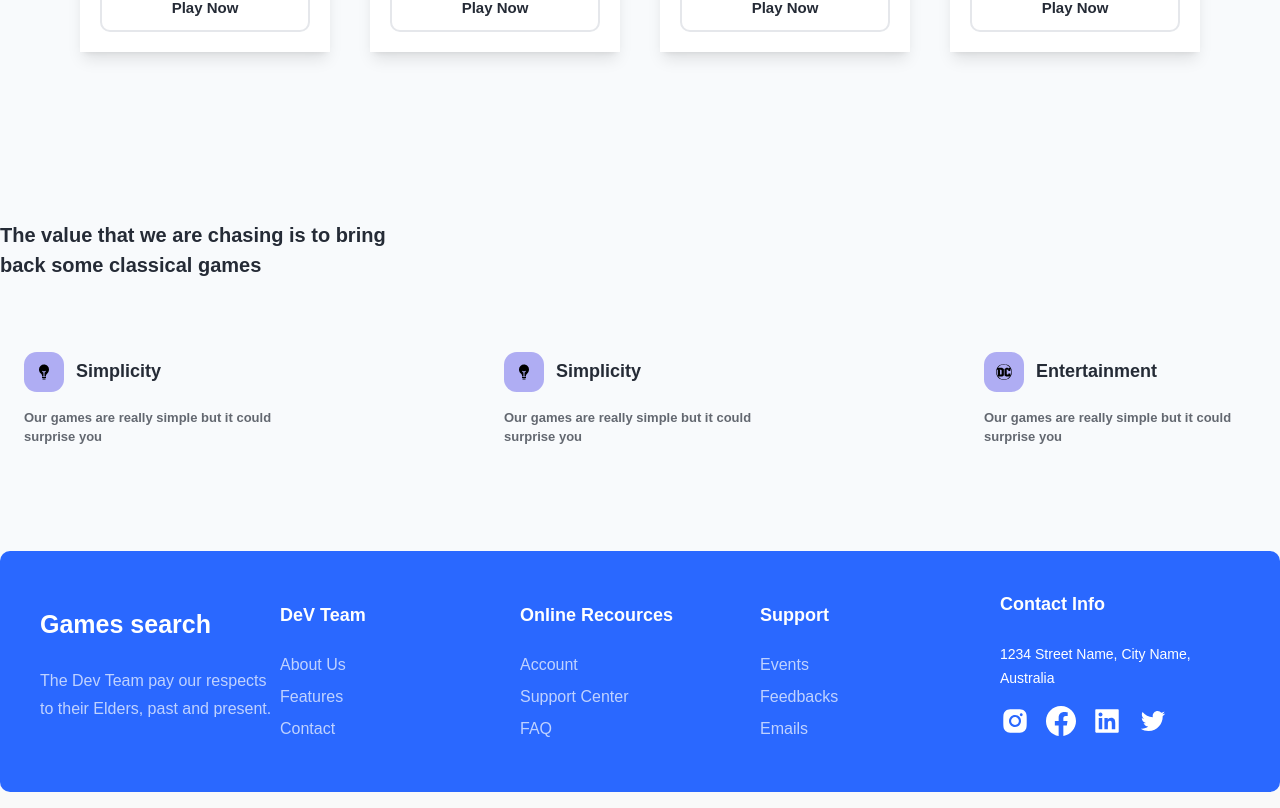
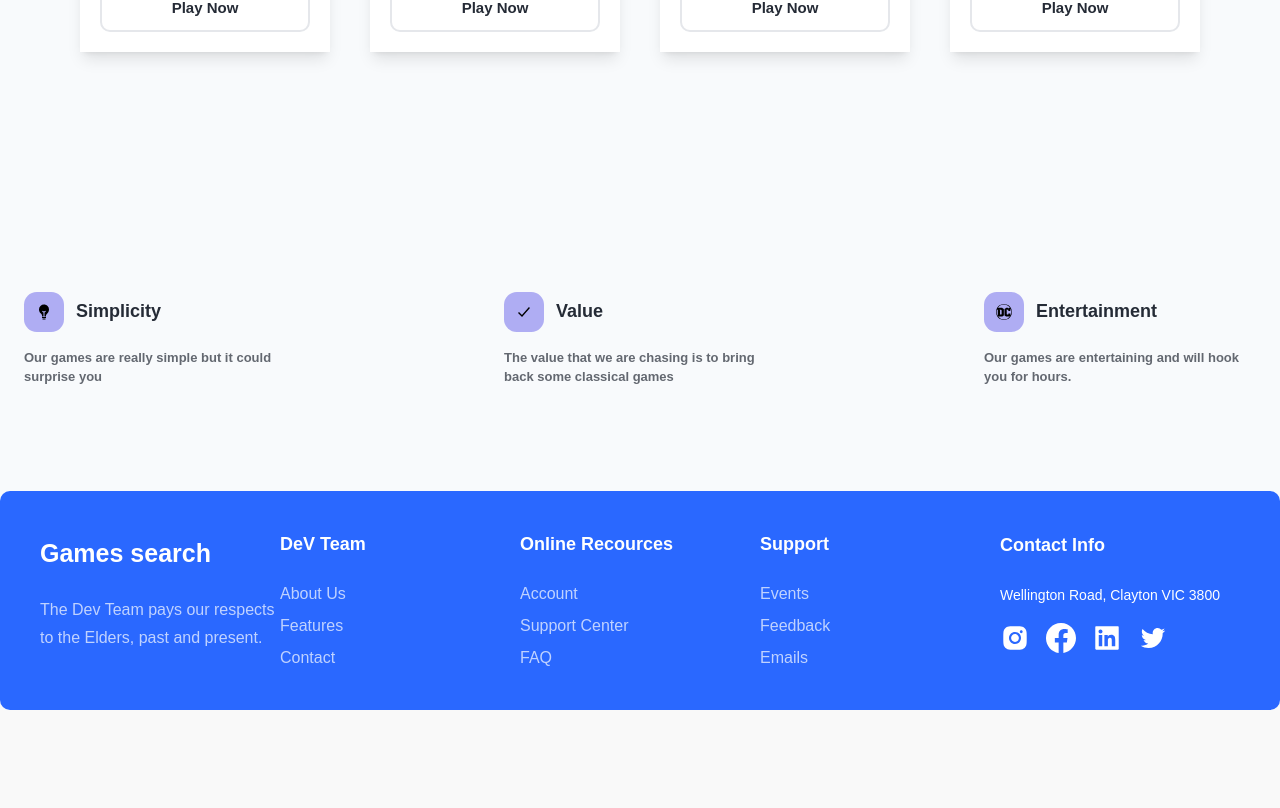
Before and after one commit to npnquang/unihack-2024, a React (Vite) app: page / in a window 1280 px wide. Shown: the part 652-1460 px from the top of the page. After the commit the page ends 1378 px from the top, so only its background shows below. Built offline with nearby package versions, Linux system fonts and the light colour scheme.

Commit message:
Footer finalise

```diff
--- a/src/components/footer/Footer.jsx
+++ b/src/components/footer/Footer.jsx
@@ -16,7 +16,7 @@ const Footer = () => {
           </h1>
         </div>
         <p className='text-white pb-[13px] opacity-70 leading-7'>
-          The Dev Team  pay our respects to their Elders, past and present.
+          The Dev Team pays our respects to the Elders, past and present.
         </p>
       </div>
       <div className='grid'>
@@ -47,7 +47,7 @@ const Footer = () => {
         </span>
         <div className='grid gap-2'>
           <li className='text-white opacity-[.7] hover:opacity-[1]'>Events</li>
-          <li className='text-white opacity-[.7] hover:opacity-[1]'>Feedbacks</li>
+          <li className='text-white opacity-[.7] hover:opacity-[1]'>Feedback</li>
           <li className='text-white opacity-[.7] hover:opacity-[1]'>Emails</li>
         </div>
       </div>
@@ -57,7 +57,7 @@ const Footer = () => {
         </span>
         <div>
           <small className='text-[14px] text-white'>
-            1234 Street Name, City Name, Australia
+            Wellington Road, Clayton VIC 3800
           </small>
           <div className='icons flex gap-4 py-[1rem]'>
             <AiFillInstagram className='text-white text-[30px] hover:text-[#e4405f] cursor-pointer'/>
--- a/src/components/value/Value.jsx
+++ b/src/components/value/Value.jsx
@@ -1,13 +1,13 @@
 import React from 'react'
 import { IoBulbSharp } from "react-icons/io5";
 import { SiDcentertainment } from "react-icons/si";
+import { IoCheckmarkSharp } from "react-icons/io5";
 
 const Value = () => {
   return (
     <div className='mb-[4rem] mt-[6rem]'>
       <h1 className='text-textColor text-[20px] py-[2rem] pb-[3rem] font-bold w-[400px block]
-      dont-bold w-[400px] block'>The value that we are chasing is to bring
-      back some classical games </h1>
+      dont-bold w-[400px] block'> </h1>
       <div className='grid gap-[10rem] grid-cols-3 items-center'>
         <div className='singleGrid rounded-[10px] hover:bg-[#eeedf7] p-[1.5rem]'>
           <div className='flex items-center gap-3'>
@@ -30,14 +30,14 @@ const Value = () => {
             <div className='imgDiv p-[4px] rounded-[.8rem] bg-[#afadf3] h-[40px] w-[40px]
               flex items-center justify-center'>
                 {/* <img src="" alt="" className='w-[70%]' /> */}
-                <IoBulbSharp />
+                <IoCheckmarkSharp />
               </div>
                 <span className='font-semibold text-textColor text-[18px]'>
-                  Simplicity
+                  Value
                 </span>
             </div>
           <p className='text-[13px] text-textColor opacity-[.7] py-[1rem] font-semibold'>
-            Our games are really simple but it could surprise you
+                  The value that we are chasing is to bring back some classical games
           </p>
         </div>
 
@@ -53,7 +53,7 @@ const Value = () => {
                 </span>
             </div>
           <p className='text-[13px] text-textColor opacity-[.7] py-[1rem] font-semibold'>
-            Our games are really simple but it could surprise you
+            Our games are entertaining and will hook you for hours.
           </p>
         </div>
       </div>
```
